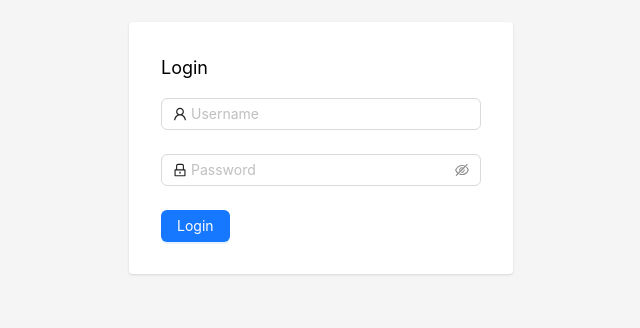
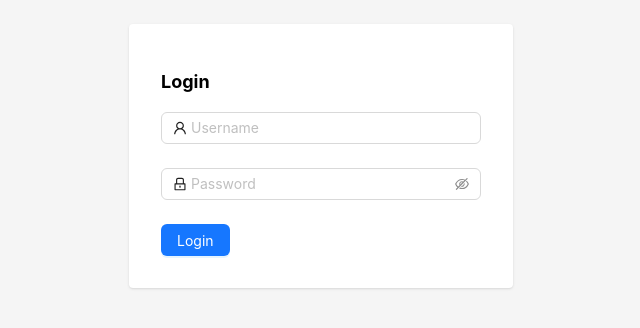
Before and after one commit to go-uvid/uvid, a React (Vite) app in the folder js/packages/dash/: page /login in a window 1280 px wide. Shown: the part 252-580 px from the top of the page, without its empty margins (319-959 px from the left). Built offline with nearby package versions, Linux system fonts and the light colour scheme.

Commit message:
fix: dash style, uvid-js request credential

```diff
--- a/js/packages/dash/src/lib/request.ts
+++ b/js/packages/dash/src/lib/request.ts
@@ -50,7 +50,6 @@ export async function baseRequest<T = any>(
 			...headers,
 		},
 		body,
-		credentials: 'include',
 	});
 	if (response.ok) {
 		// eslint-disable-next-line @typescript-eslint/no-unsafe-assignment
--- a/js/packages/dash/tailwind.config.js
+++ b/js/packages/dash/tailwind.config.js
@@ -1,20 +1,22 @@
 /** @type {import('tailwindcss').Config} */
 const config = {
-	content: ['./index.html', './src/**/*.{js,ts,jsx,tsx}'],
+  content: ["./index.html", "./src/**/*.{js,ts,jsx,tsx}"],
   theme: {
     extend: {
       width: {
-				main: '70rem',
+        main: "70rem",
       },
       colors: {
-				primary: '#1890ff',
+        primary: "#1890ff",
       },
       textColor: {
-				primary: 'rgba(0,0,0,.85)',
+        primary: "rgba(0,0,0,.85)",
       },
     },
   },
-	plugins: [],
+  corePlugins: {
+    preflight: false,
+  },
 };
 
 export default config;
--- a/js/packages/uvid-js/lib/session.ts
+++ b/js/packages/uvid-js/lib/session.ts
@@ -51,6 +51,7 @@ async function _request(path: string, data: RequestData) {
 		},
 		keepalive: true,
 		body: JSON.stringify(data),
+		credentials: 'include',
 	}).then((response) => {
 		if (response.ok) return response;
 		throw new Error(response.statusText);
```
Also changed, not shown: 5 other files (tests, documents, lock files or other folders). Lines whose indentation alone changed are shown as unchanged.
